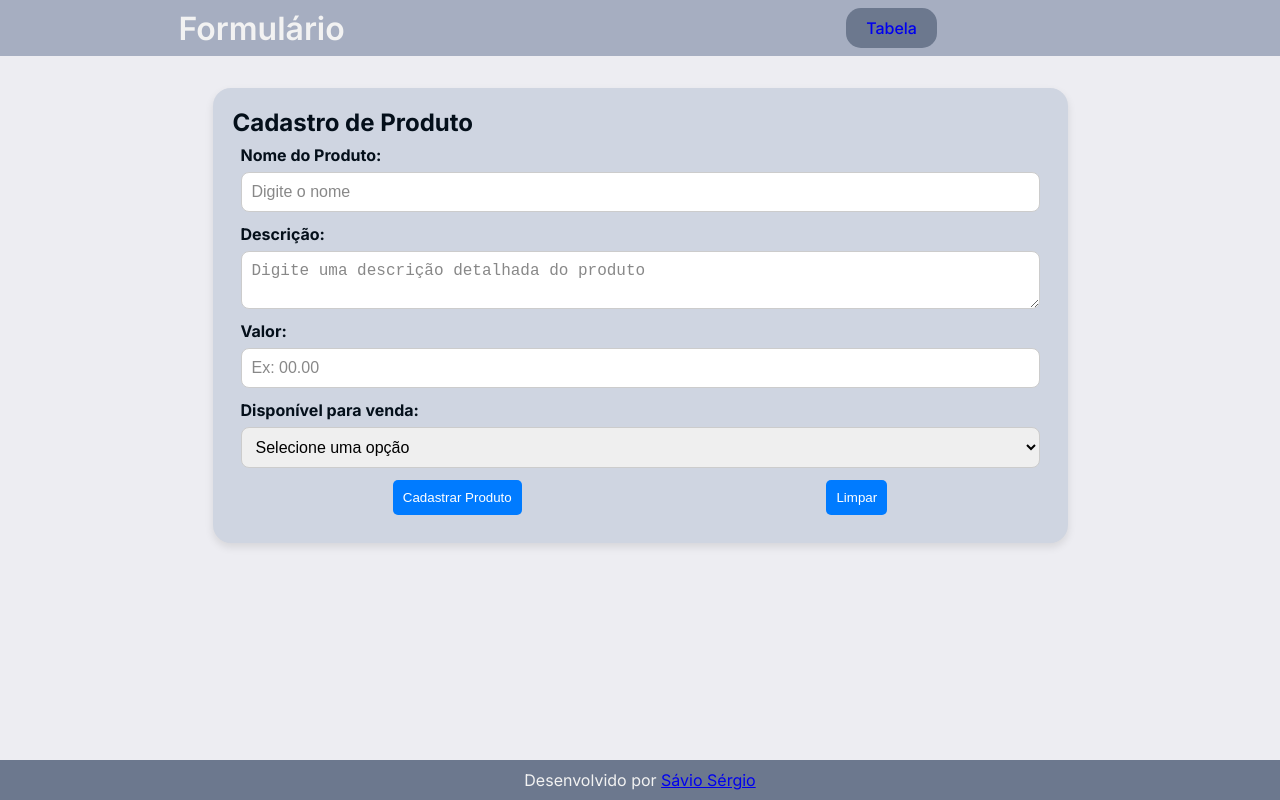
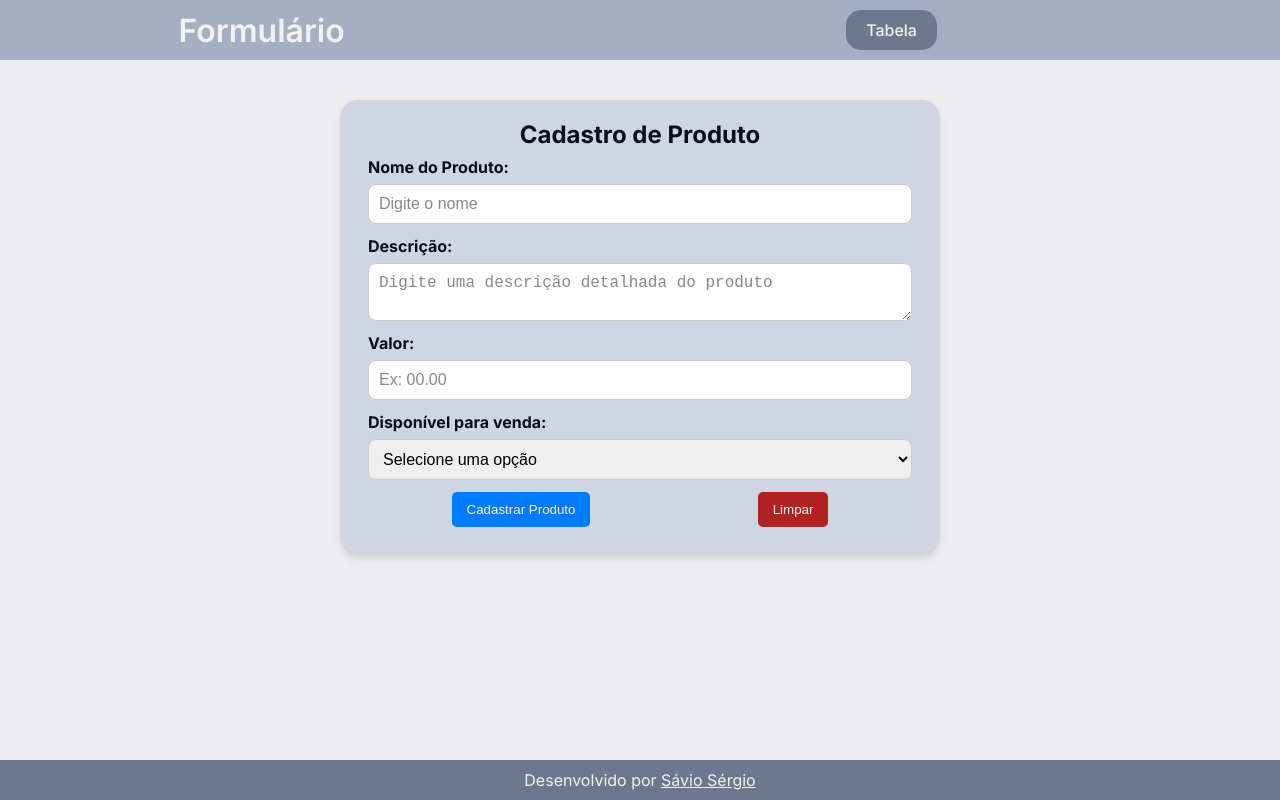
Before and after one commit to SavioSrg/cadastroProduto, a plain HTML site: page index.html in a window 1280 px wide. Drawn offline with Linux system fonts and the light colour scheme.

Commit message:
atualização parte 3

```diff
--- a/css/style.css
+++ b/css/style.css
@@ -2,19 +2,52 @@
 @import url('https://fonts.googleapis.com/css2?family=Inter:ital,opsz,wght@0,14..32,100..900;1,14..32,100..900&display=swap');
 
 :root {
+
+
+  /* Cores de fundo */
   --cor-background: #ededf2;
   --cor-cabecalho: #a6aec1;
-  --cor-destaque: #6c788e;
+  --cor-section: #cfd5e1;
+  --cor-modal: rgba(0, 0, 0, 0.3);
+  --cor-rodape: #6c788e;
+
+  /* Cores de texto */
   --cor-texto: #040F1A;
-  --cor-principal: #F2F2F2;
+  --cor-texto-claro: #F2F2F2;
+  --cor-placeholder: #888;
 
+  /* Cores de botões */
+  --cor-navegacao: #6c788e;
+  --cor-botao: #007BFF;
+  --cor-botao-hover: #0056b3;
+  --cor-botao-editar: #4CAF50;
+  --cor-botao-editar-hover: #45a049;
+  --cor-botao-excluir: firebrick;
+  --cor-botao-excluir-hover: #ffff;
+
+  /* Cores de feedback */
+  --cor-feedback: #155724;
+  --cor-feedback-bg: #d4edda;
+
+  /* Fonte */
   --fonte-padrao: "Inter", serif;
+
+  /* Outras cores */
+  --cor-borda: #ccc;
+  --cor-tabela-borda: #ddd;
 }
 
 * {
   margin: 0px;
   padding: 0px;
   box-sizing: border-box;
+}
+
+html,
+body {
+  height: 100%;
+  display: flex;
+  flex-direction: column;
 }
 
 body {
@@ -25,9 +58,8 @@ body {
 }
 
 header {
-  height: 7vh;
   background-color: var(--cor-cabecalho);
-  color: var(--cor-principal);
+  color: var(--cor-texto-claro);
   padding: 10px;
 
 
@@ -47,30 +79,45 @@ header>nav {
   justify-content: space-around;
 }
 
-.button-header{
- text-decoration: none;
+.button-header {
   font-weight: 500;
   padding: 10px 20px;
   border-radius: 15px;
- background-color: var(--cor-destaque);
+  background-color: var(--cor-navegacao);
+  color: var(--cor-texto-claro);
+  text-decoration: none;
 }
 
+.button-header:hover {
+  background-color: none;
+}
+
+
 main {
-  height: 84vh;
-  max-width: 900px;
-  margin: 0 auto;
   flex: 1;
+  display: flex;
+  justify-content: center;
+  flex-direction: column;
+  width: 100%;
 }
 
 main>section {
-  background-color: #cfd5e1;
+  background-color: var(--cor-section);
 
   width: 95%;
   margin: auto;
-  margin-top: 4vh;
+  margin-top: 40px;
   padding: 20px;
   border-radius: 18px;
-  box-shadow: 0 4px 8px rgba(0, 0, 0, 0.1);;
+  box-shadow: 0 4px 8px rgba(0, 0, 0, 0.1);
+}
+
+h2 {
+  text-align: center;
+}
+
+#form-container {
+  max-width: 600px;
 }
 
 form {
@@ -89,7 +136,7 @@ form input,
 form textarea,
 form select {
   padding: 10px;
-  border: 1px solid #ccc;
+  border: 1px solid var(--cor-borda);
   border-radius: 8px;
   font-size: 1rem;
   margin-bottom: 5px;
@@ -98,44 +145,59 @@ form select {
 form input:focus,
 form textarea:focus,
 form select:focus {
-    border-color: var(--cor-destaque);
+  border-color: var(--cor-navegacao);
   box-shadow: 0 0 5px rgba(0, 0, 0, 0.2);
 }
 
 ::placeholder {
-  color: #888;
+  color: var(--cor-placeholder);
   font-weight: 100;
   font-size: 1em;
 
 }
 
-.button-form{
+.button-form {
   display: flex;
   align-items: center;
   justify-content: space-around;
   flex-basis: 0 100px;
 }
 
-form>button {
+form>nav>button {
   padding: 10px 15px;
-  background-color: var(--cor-destaque);
-  color: var(--cor-principal);
+  background-color: var(--cor-botao);
+  color: var(--cor-texto-claro);
   border: none;
   border-radius: 5px;
   cursor: pointer;
 }
 
-form button:hover {
-  background-color: var(--cor-destaque);
-  color: var(--cor-principal);
+form>nav>button:hover {
+  background-color: var(--cor-botao-hover);
 }
 
 #mensagem-feedback {
+  width: 100%;
   font-size: 1rem;
   padding: 10px;
-    background-color: #d4edda;
-    color: #155724;
-    border: 1px solid #c3e6cb;
+  background-color: var(--cor-feedback-bg);
+  color: var(--cor-feedback);
+}
+
+#modal-vazio {
+  display: flex;
+  flex-flow: column;
+  align-items: center;
+  justify-content: center;
+  width: 400px;
+  height: 420px;
+  background-color: var(--cor-section);
+  margin: auto;
+  font-style: italic;
+  font-size: 1em;
+  font-weight: 600;
+  color: var(--cor-texto-claro);
+  border-radius: 22px;
 }
 
 table {
@@ -147,7 +209,7 @@ table {
 table,
 th,
 td {
-  border: 1px solid #ddd;
+  border: 1px solid var(--cor-tabela-borda);
 }
 
 th,
@@ -158,15 +220,15 @@ td {
 
 button {
   padding: 10px;
-  background-color: #007BFF;
-  color: white;
+  background-color: var(--cor-botao);
+  color: var(--cor-texto-claro);
   border: none;
-  border-radius: 5px;
+  border-radius: 15px;
   cursor: pointer;
 }
 
 button:hover {
-  background-color: #0056b3;
+  background-color: var(--cor-botao-hover);
 }
 
 .modal {
@@ -175,7 +237,7 @@ button:hover {
   left: 0;
   width: 100vw;
   height: 100vh;
-  background-color: rgba(0, 0, 0, 0.3);
+  background-color: var(--cor-modal);
   display: flex;
   justify-content: center;
   align-items: center;
@@ -195,12 +257,13 @@ button:hover {
   top: 10px;
   right: 15px;
   font-size: 40px;
-  color: white;
+  color: var(--cor-texto-claro);
   cursor: pointer;
 }
 
-.edit-btn {
-  background-color: #4CAF50;
+.edit-btn,
+.excluir-btn {
+  background-color: var(--cor-botao-editar);
   color: white;
   padding: 5px 10px;
   border: none;
@@ -209,14 +272,27 @@ button:hover {
 }
 
 .edit-btn:hover {
-  background-color: #45a049;
+  background-color: var(--cor-botao-editar-hover);
 }
 
+#reset,
+.excluir-btn {
+  background-color: var(--cor-botao-excluir);
+}
+
+#reset:hover,
+.excluir-btn:hover {
+  background-color: var(--cor-botao-excluir-hover);
+}
+
+
 footer {
-  height: 5vh;
-  width: 100%;
   text-align: center;
-  background-color: var(--cor-destaque);
-  color: var(--cor-principal);
+  background-color: var(--cor-rodape);
   padding: 10px;
+  color: var(--cor-texto-claro);
 }
+
+footer>p>a {
+  color: var(--cor-texto-claro);
+}
--- a/index.html
+++ b/index.html
@@ -26,7 +26,8 @@
                 <input type="text" id="nome" name="nome" placeholder="Digite o nome" required>
 
                 <label for="descricao">Descrição:</label>
-                <textarea id="descricao" name="descricao" placeholder="Digite uma descrição detalhada do produto" required></textarea>
+                <textarea id="descricao" name="descricao" placeholder="Digite uma descrição detalhada do produto"
+                    required></textarea>
 
                 <label for="valor">Valor:</label>
                 <input type="number" id="valor" name="valor" placeholder="Ex: 00.00" step="0.01" min="0" required>
@@ -39,8 +40,8 @@
                 </select>
 
                 <nav class="button-form">
-                    <button type="submit">Cadastrar Produto</button>
-                    <button type="reset">Limpar</button>
+                    <button class=".botao" type="submit">Cadastrar Produto</button>
+                    <button class=".botao" type="reset" id="reset">Limpar</button>
                 </nav>
             </form>
         </section>
```
Also changed, not shown: js/script-table.js (+33 -6 lines), table.html (+9 -4 lines), imagens/caixa.png (added). Lines whose indentation alone changed are shown as unchanged.
